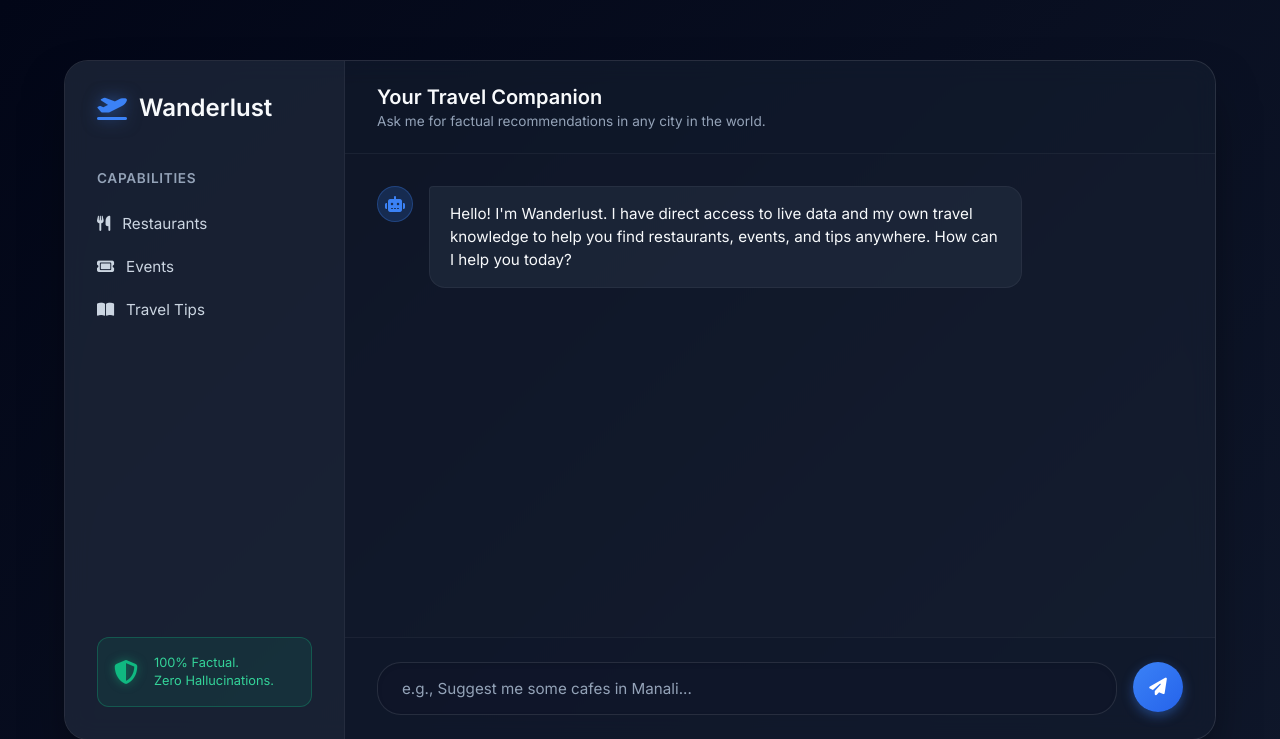
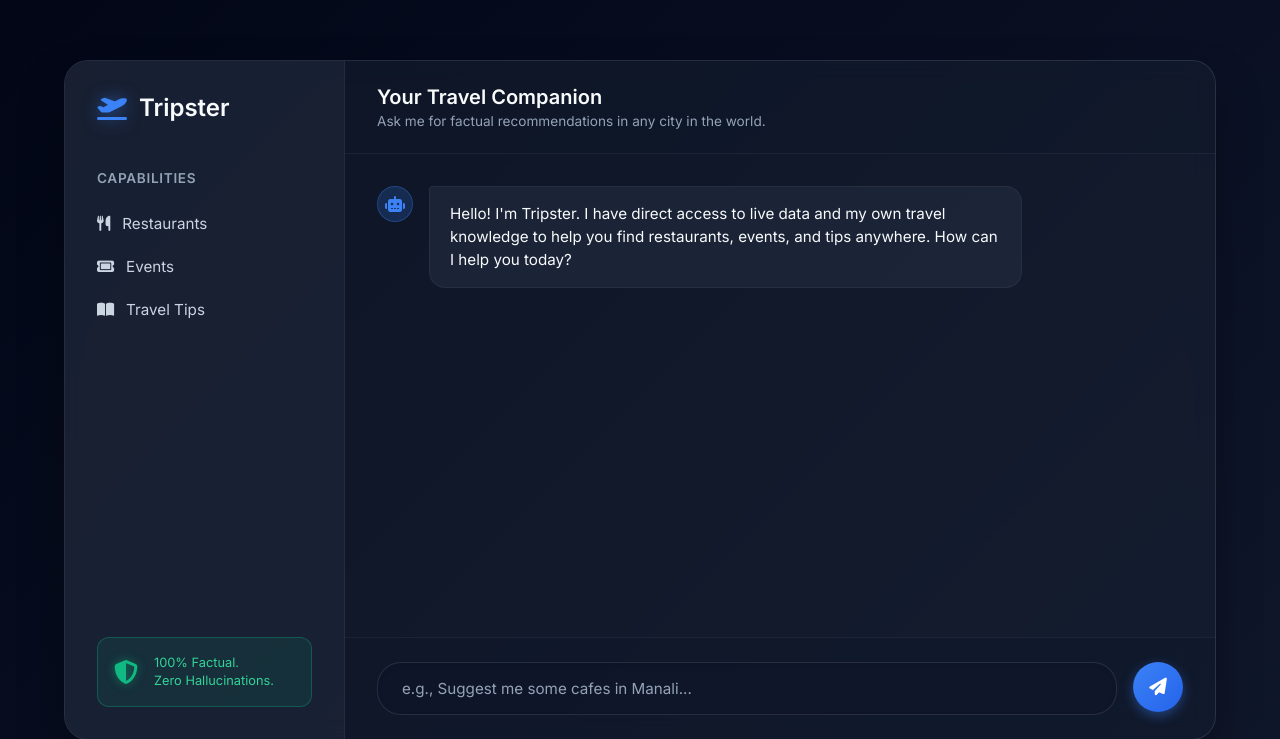
Before and after one commit to rishigeeks/travel-companion-chatbot, a Flask app: page / in a window 1280 px wide. Shown: the top 739 px of the page. Run offline with Flask 3, Linux system fonts and the light colour scheme.

Commit message:
Rebrand application to Tripster

```diff
--- a/app.py
+++ b/app.py
@@ -56,7 +56,7 @@ def search_world_data(query: str) -> list:
         logging.error(f"Search error: {e}")
         return []
 
-SYSTEM_PROMPT = """You are a highly reliable and factual Travel Companion Chatbot.
+SYSTEM_PROMPT = """You are a highly reliable and factual Travel Companion Chatbot named Tripster.
 Your primary goal is to provide accurate recommendations for restaurants, events, and travel tips ANYWHERE in the world.
 
 RULES:
--- a/templates/index.html
+++ b/templates/index.html
@@ -3,7 +3,7 @@
 <head>
     <meta charset="UTF-8">
     <meta name="viewport" content="width=device-width, initial-scale=1.0">
-    <title>Wanderlust - AI Travel Companion</title>
+    <title>Tripster - AI Travel Companion</title>
     <link rel="stylesheet" href="{{ url_for('static', filename='style.css') }}">
     <link href="https://fonts.googleapis.com/css2?family=Inter:wght@300;400;600&display=swap" rel="stylesheet">
     <link rel="stylesheet" href="https://cdnjs.cloudflare.com/ajax/libs/font-awesome/6.4.0/css/all.min.css">
@@ -14,7 +14,7 @@
         <aside class="sidebar">
             <div class="logo">
                 <i class="fa-solid fa-plane-departure"></i>
-                <span>Wanderlust</span>
+                <span>Tripster</span>
             </div>
             <div class="features-list">
                 <h3>Capabilities</h3>
@@ -42,7 +42,7 @@
                 <div class="message bot-message">
                     <div class="avatar"><i class="fa-solid fa-robot"></i></div>
                     <div class="message-content">
-                        Hello! I'm Wanderlust. I have direct access to live data and my own travel knowledge to help you find restaurants, events, and tips anywhere. How can I help you today?
+                        Hello! I'm Tripster. I have direct access to live data and my own travel knowledge to help you find restaurants, events, and tips anywhere. How can I help you today?
                     </div>
                 </div>
             </div>
```
